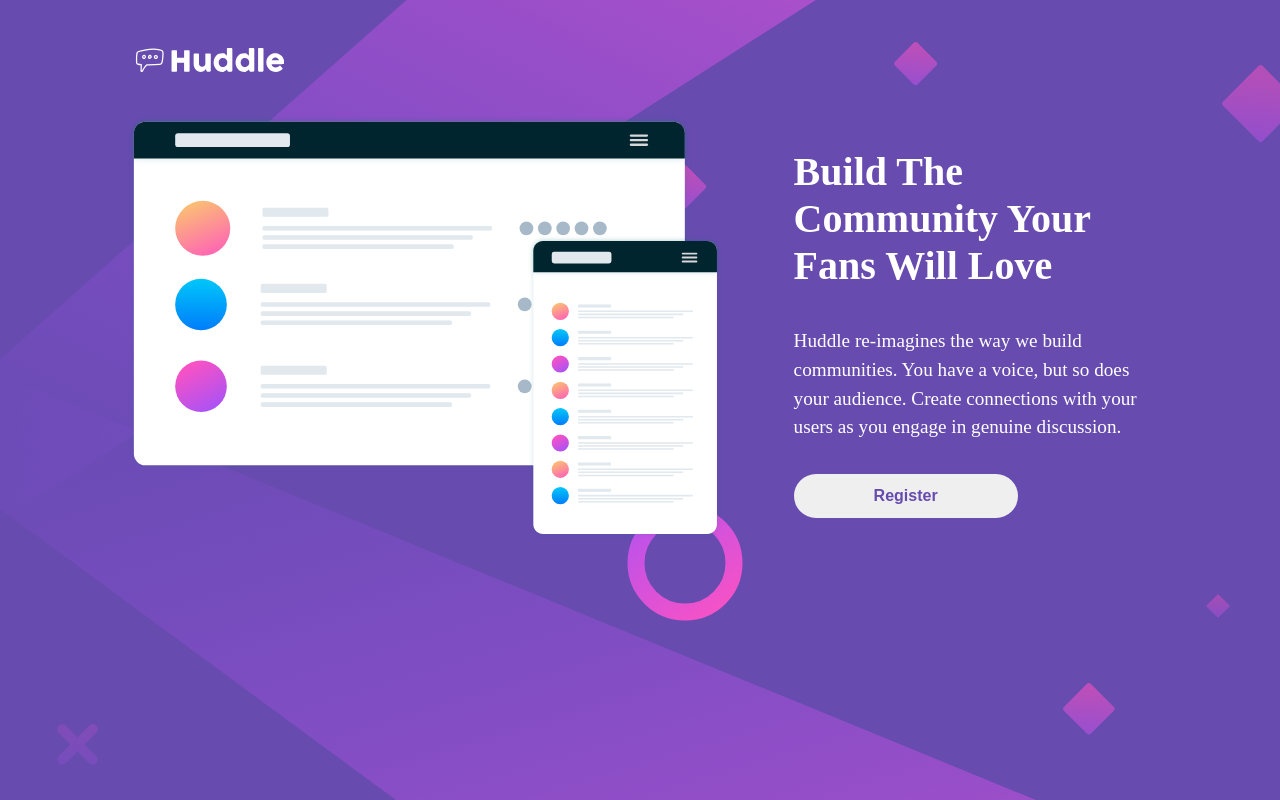
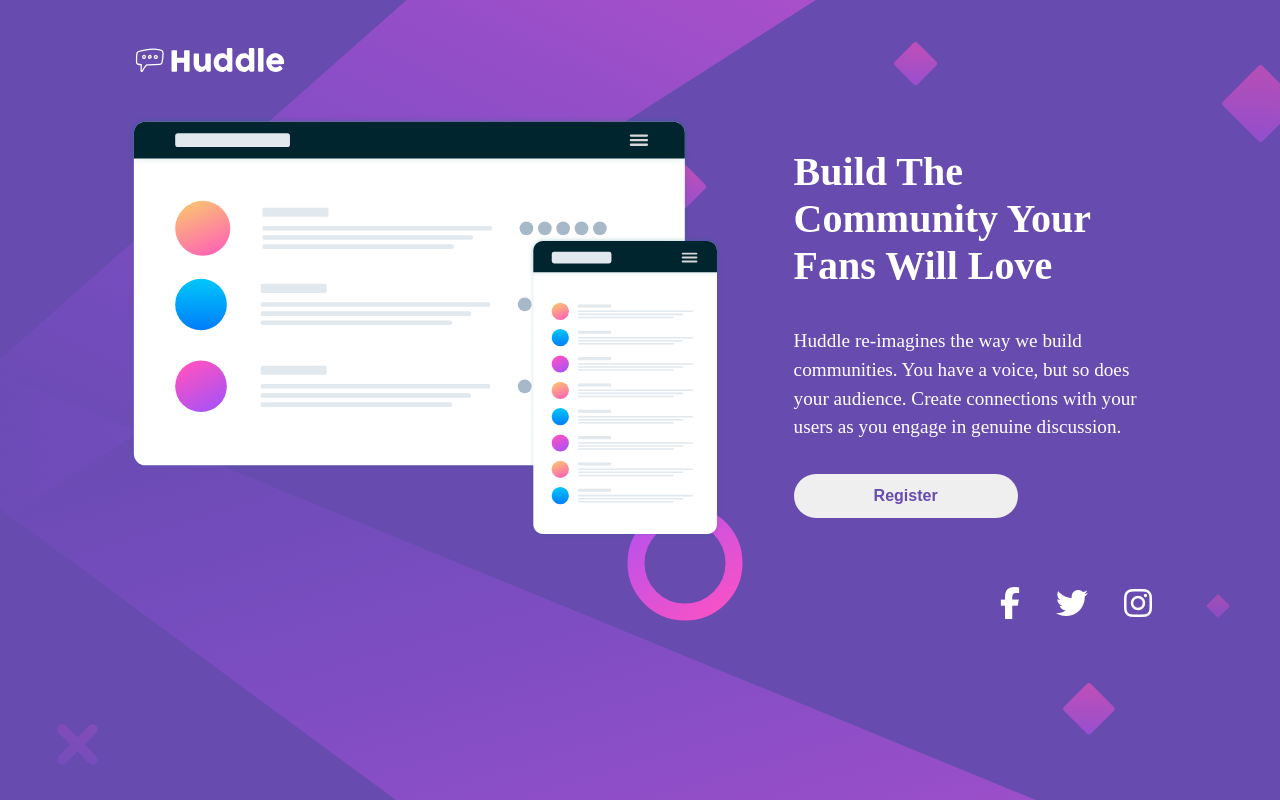
Before and after one commit to DomilsonFirmino/huddle-landing-page-with-single-introductory-section, a plain HTML site: page index.html in a window 1280 px wide. Drawn offline with Linux system fonts and the light colour scheme.

Commit message:
icons added

```diff
--- a/index.html
+++ b/index.html
@@ -29,7 +29,15 @@
 
           <button>Register</button>
         </div>
-    </div>
+      </div>
+
+      <div class="container icons">
+        <i class="fa-brands fa-facebook-f fa-2x" aria-hidden="true"></i>
+        <i class="fa-brands fa-twitter fa-2x" aria-hidden="true"></i>
+        <i class="fa-brands fa-instagram fa-2x" aria-hidden="true"></i>
+      </div>
   </main>
+
+  <script src="https://kit.fontawesome.com/8236aaed16.js" crossorigin="anonymous"></script>
 </body>
 </html>
--- a/style.css
+++ b/style.css
@@ -1,10 +1,13 @@
+@import url('https://fonts.googleapis.com/css2?family=Open+Sans&family=Poppins:wght@400;600&display=swap');
+
 :root{
+
     --clr-p-violet: hsl(257 40% 49%);
-    --clr-p-smagenta: hsl(300 69 71);
+    --clr-p-smagenta: hsl(300 69% 71%);
     --clr-p-white: hsl(0, 0%, 100%);
 
-    --ff-body-opensans: 'Open sans',sans serief;
-    --ff-header: 'Poppins',sans serief;
+    --ff-body-opensans: 'Open Sans', sans-serif;
+    --ff-header: 'Poppins', sans-serif;
 
     --fw-400: 400;
     --fw-600: 600;
@@ -12,6 +15,7 @@
     --fs-400: 1rem;
     --fs-500: 1.5rem;
     --fs-600: 2rem;
+
 }
 
 
@@ -85,8 +89,26 @@ button{
     border-radius: 100px;
     border-style: none;
 
-    cursor: pointer;
     color: var(--clr-p-violet);
+}
+
+.fa-brands{
+    border-radius: 50%;
+}
+
+main{
+    display: flex;
+    flex-direction: column;
+}
+
+.container + .icons{
+    margin-top: 3em;
+    text-align: center;
+}
+
+i + i {
+    margin-left: 1em;
+    margin-top: 0;
 }
 
 @media only screen and (min-width: 810px){
@@ -118,4 +140,15 @@ button{
     .col p{
         font-size: calc(0.4rem + 1vw);
     }
+    .container + .icons{
+        text-align: end;
+    }
+    button,
+    .fa-brands{
+        cursor: pointer;
+    }
+    button:hover{
+        background-color: var(--clr-p-smagenta);
+        color: white;
+    }
 }
```
